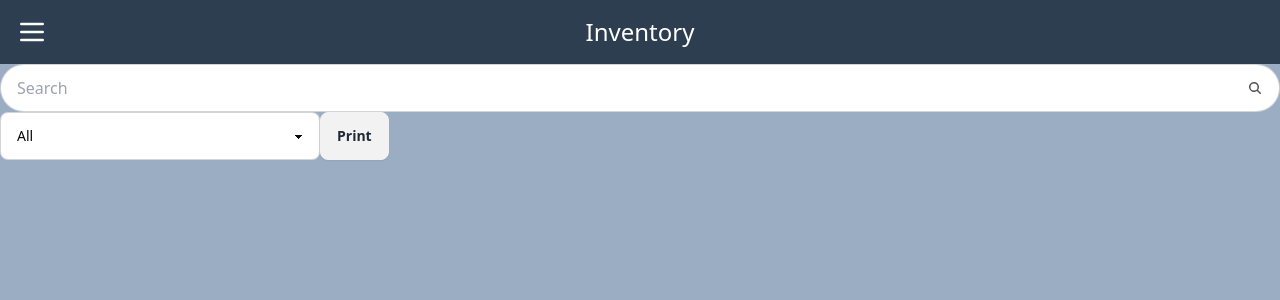
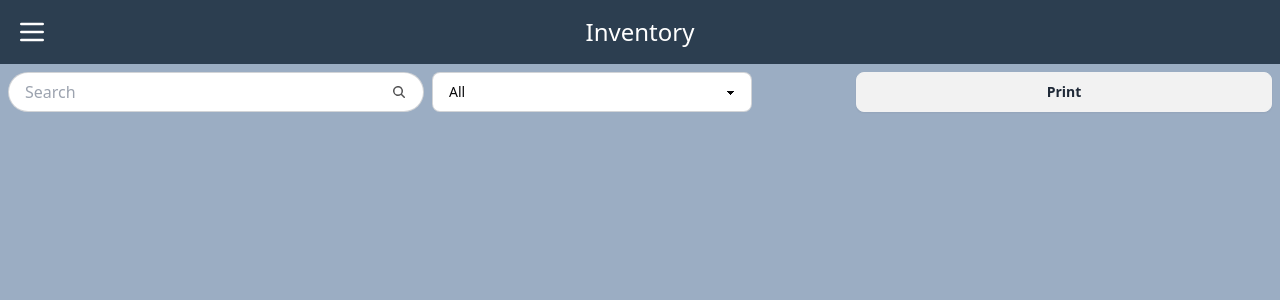
Before and after one commit to TobiasBlankJohansson/inventory-fullstack-app, a React (Vite) app in the folder frontend/: page / in a window 1280 px wide. Shown: the top 300 px of the page. Built offline with nearby package versions, Linux system fonts and the light colour scheme.

Commit message:
feat:add section with seacrch, print and select

```diff
--- a/frontend/package.json
+++ b/frontend/package.json
@@ -10,6 +10,7 @@
     "preview": "vite preview"
   },
   "dependencies": {
+    "@radix-ui/react-slot": "^1.1.1",
     "class-variance-authority": "^0.7.1",
     "clsx": "^2.1.1",
     "lucide-react": "^0.468.0",
--- a/frontend/src/App.tsx
+++ b/frontend/src/App.tsx
@@ -5,11 +5,15 @@ import { Print } from "./components/print/Print";
 
 function App() {
   return (
-    <div className="h-screen">
+    <div className="h-screen flex flex-col">
       <Navbar></Navbar>
-      <Search></Search>
-      <Select></Select>
-      <Print></Print>
+      <main className="p-2 h-full w-full">
+        <section className="h-10 grid grid-flow-col grid-cols-3 gap-2">
+          <Search></Search>
+          <Select></Select>
+          <Print></Print>
+        </section>
+      </main>
     </div>
   );
 }
--- a/frontend/src/components/navbar/Navbar.tsx
+++ b/frontend/src/components/navbar/Navbar.tsx
@@ -5,7 +5,7 @@ export function Navbar() {
 
   return (
     <>
-      <nav className="navbar bg-primary">
+      <nav className="navbar bg-primary w-full">
         <div className="navbar-start">
           <div className="dropdown">
             <button
--- a/frontend/src/components/print/Print.tsx
+++ b/frontend/src/components/print/Print.tsx
@@ -1,7 +1,7 @@
 export function Print() {
   return (
     <>
-      <button className="btn">Print</button>
+      <button className="btn min-h-full h-full">Print</button>
     </>
   );
 }
--- a/frontend/src/components/search/Search.tsx
+++ b/frontend/src/components/search/Search.tsx
@@ -1,8 +1,8 @@
 export function Search() {
   return (
-    <form>
-      <label className="input input-bordered flex items-center gap-2 rounded-full">
-        <input type="text" className="grow" placeholder="Search" />
+    <form className="h-full">
+      <label className="input input-bordered flex items-center gap-2 h-full rounded-full">
+        <input type="text" className="grow w-10" placeholder="Search" />
         <svg
           xmlns="http://www.w3.org/2000/svg"
           viewBox="0 0 16 16"
@@ -10,9 +10,9 @@ export function Search() {
           className="h-4 w-4 opacity-70"
         >
           <path
-            fill-rule="evenodd"
+            fillRule="evenodd"
             d="M9.965 11.026a5 5 0 1 1 1.06-1.06l2.755 2.754a.75.75 0 1 1-1.06 1.06l-2.755-2.754ZM10.5 7a3.5 3.5 0 1 1-7 0 3.5 3.5 0 0 1 7 0Z"
-            clip-rule="evenodd"
+            clipRule="evenodd"
           />
         </svg>
       </label>
--- a/frontend/src/components/select/Select.tsx
+++ b/frontend/src/components/select/Select.tsx
@@ -1,11 +1,11 @@
 export function Select() {
   return (
-    <>
-      <select className="select select-bordered w-full max-w-xs">
+    <div className="h-10">
+      <select className="select select-bordered w-full max-w-xs min-h-full h-full">
         <option>All</option>
         <option>Verksdag</option>
         <option>Annex</option>
       </select>
-    </>
+    </div>
   );
 }
--- /dev/null
+++ b/frontend/src/components/ui/button.tsx
@@ -0,0 +1,57 @@
+import * as React from "react"
+import { Slot } from "@radix-ui/react-slot"
+import { cva, type VariantProps } from "class-variance-authority"
+
+import { cn } from "@/lib/utils"
+
+const buttonVariants = cva(
+  "inline-flex items-center justify-center gap-2 whitespace-nowrap rounded-md text-sm font-medium transition-colors focus-visible:outline-none focus-visible:ring-1 focus-visible:ring-ring disabled:pointer-events-none disabled:opacity-50 [&_svg]:pointer-events-none [&_svg]:size-4 [&_svg]:shrink-0",
+  {
+    variants: {
+      variant: {
+        default:
+          "bg-primary text-primary-foreground shadow hover:bg-primary/90",
+        destructive:
+          "bg-destructive text-destructive-foreground shadow-sm hover:bg-destructive/90",
+        outline:
+          "border border-input bg-background shadow-sm hover:bg-accent hover:text-accent-foreground",
+        secondary:
+          "bg-secondary text-secondary-foreground shadow-sm hover:bg-secondary/80",
+        ghost: "hover:bg-accent hover:text-accent-foreground",
+        link: "text-primary underline-offset-4 hover:underline",
+      },
+      size: {
+        default: "h-9 px-4 py-2",
+        sm: "h-8 rounded-md px-3 text-xs",
+        lg: "h-10 rounded-md px-8",
+        icon: "h-9 w-9",
+      },
+    },
+    defaultVariants: {
+      variant: "default",
+      size: "default",
+    },
+  }
+)
+
+export interface ButtonProps
+  extends React.ButtonHTMLAttributes<HTMLButtonElement>,
+    VariantProps<typeof buttonVariants> {
+  asChild?: boolean
+}
+
+const Button = React.forwardRef<HTMLButtonElement, ButtonProps>(
+  ({ className, variant, size, asChild = false, ...props }, ref) => {
+    const Comp = asChild ? Slot : "button"
+    return (
+      <Comp
+        className={cn(buttonVariants({ variant, size, className }))}
+        ref={ref}
+        {...props}
+      />
+    )
+  }
+)
+Button.displayName = "Button"
+
+export { Button, buttonVariants }
--- a/frontend/src/global.css
+++ b/frontend/src/global.css
@@ -0,0 +1,3 @@
+* {
+  box-sizing: border-box;
+}
--- a/frontend/src/index.css
+++ b/frontend/src/index.css
@@ -1,3 +1,4 @@
+@import "./global.css";
 @tailwind base;
 @tailwind components;
 @tailwind utilities;
```
Also changed, not shown: 1 other file (tests, documents, lock files or other folders).
